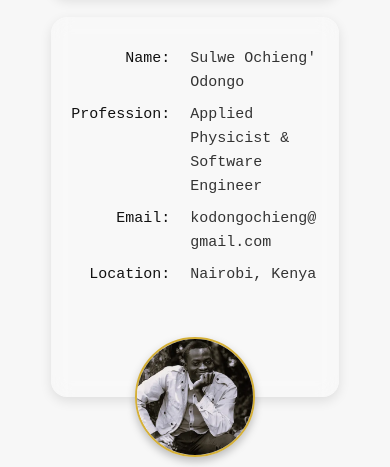
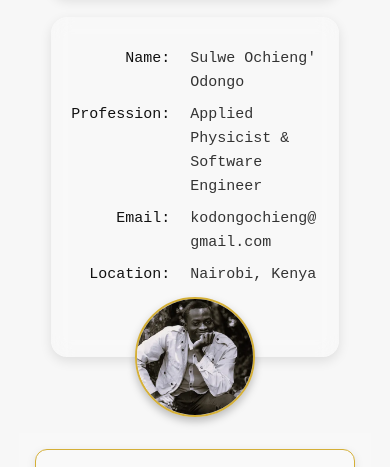
Before and after one commit to sulweochieng/portfolio, a website: page about.html in a window 390 px wide. Shown: the part 343-810 px from the top of the page. Drawn offline with Linux system fonts and the light colour scheme.

Commit message:
refactor(profile): moved imaged updarwds

```diff
--- a/assets/stylesheets/main.css
+++ b/assets/stylesheets/main.css
@@ -1478,7 +1478,7 @@ a:hover {
     display: flex;
     flex-direction: column;
     align-items: flex-start;
-    padding: 30px 20px 110px 20px;
+    padding: 30px 20px 70px 20px;
     overflow: visible; /* allow image to hang outside */
     text-align: left;
   }
```
